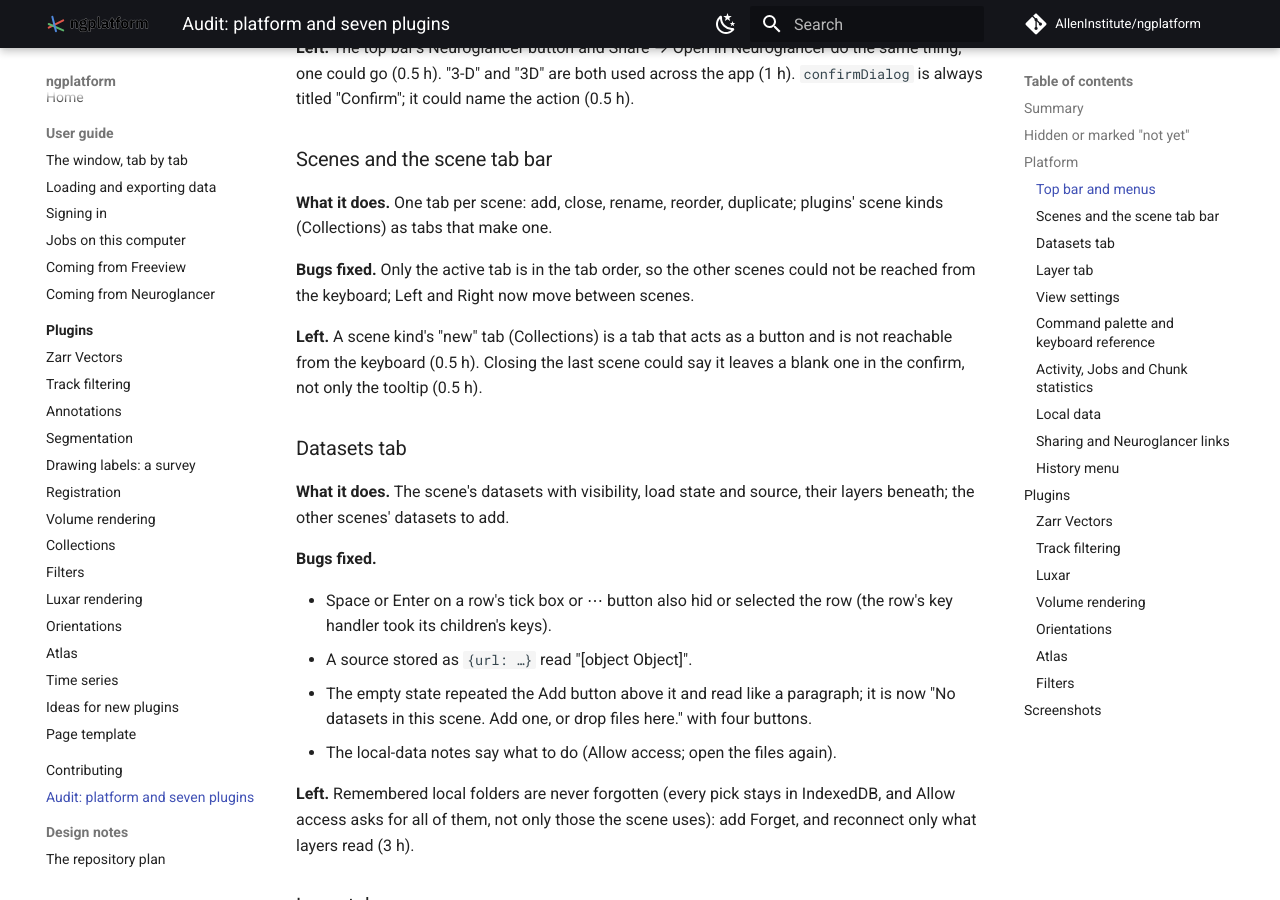
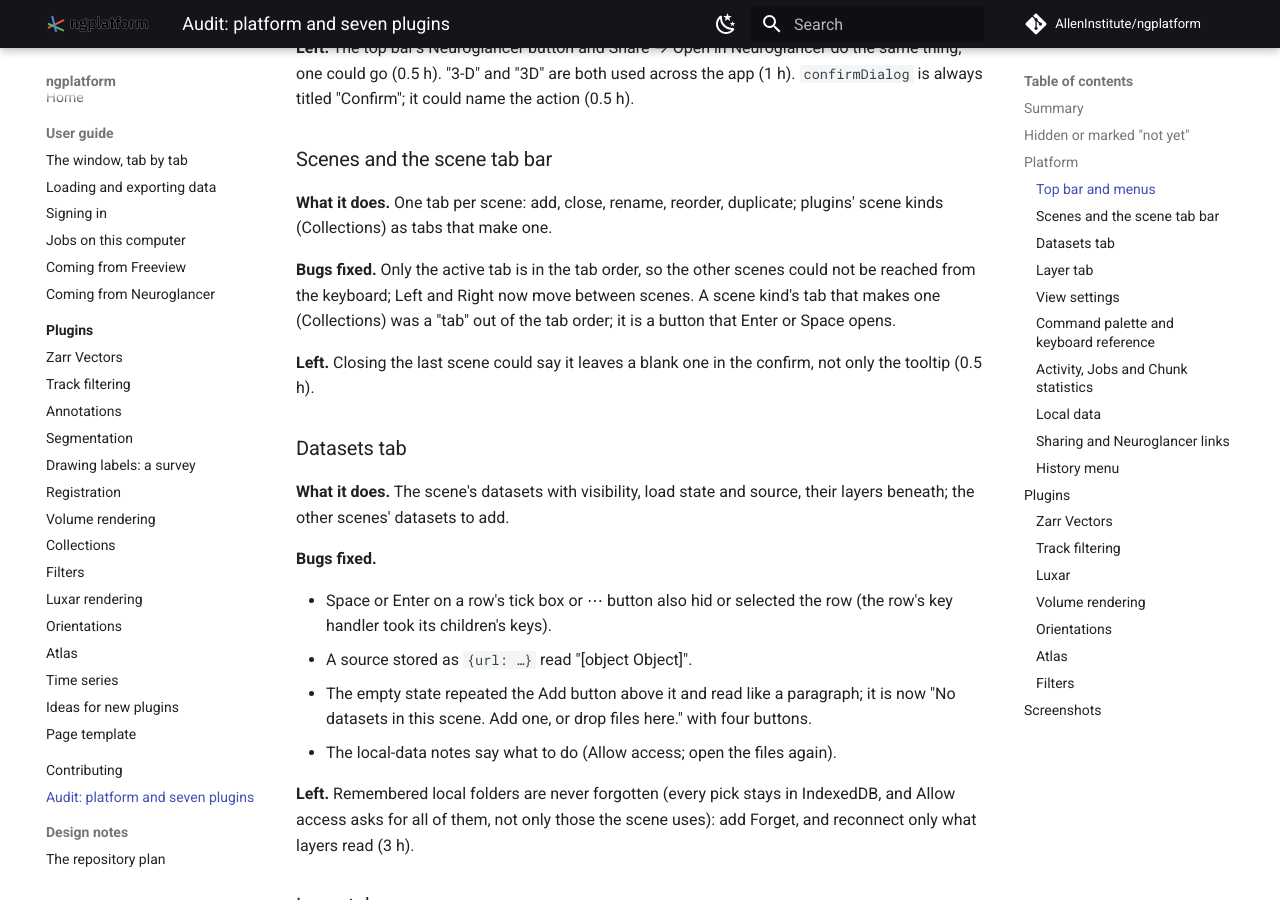
Before and after one commit to AllenInstitute/ngplatform, an MkDocs documentation site: the page built from docs/dev/audit.md, in a window 1280 px wide and 900 px high, scrolled down 2092 px. Built offline with MkDocs 1.6.1 and Material for MkDocs 9.7.7, drawn with Linux system fonts in a browser that asks for light colours; comment, search, counter and statistics services are not loaded; some of the changed text lies outside the part shown.

Commit message:
Scene bar: a plugin's tab that makes a scene (Collections) is a button reachable from the keyboard

```diff
--- a/docs/dev/audit.md
+++ b/docs/dev/audit.md
@@ -20,12 +20,12 @@ hours of work for one person who knows the code.
 | Area | Complete | Fixed here | Left (h) |
 |---|---|---|---|
 | Top bar and menus | 90% | 3 | 2 |
-| Scenes and the scene tab bar | 90% | 1 | 1 |
+| Scenes and the scene tab bar | 90% | 2 | 0.5 |
 | Datasets tab | 90% | 4 | 3 |
 | Layer tab (Source, Render, Segments…) | 85% | 4 | 3 |
 | View settings | 85% | 2 | 1 |
 | Command palette and keyboard reference | 90% | 3 | 1 |
-| Activity, Jobs, Chunk statistics | 85% | 5 | 4 |
+| Activity, Jobs, Chunk statistics | 85% | 5 | 3.5 |
 | Local data (Add → Local, drops) | 85% | 3 | 6 |
 | Sharing and Neuroglancer links | 90% | 0 | 1 |
 | History menu | 95% | 0 | 0.5 |
@@ -80,12 +80,11 @@ duplicate; plugins' scene kinds (Collections) as tabs that make one.
 
 **Bugs fixed.** Only the active tab is in the tab order, so the other
 scenes could not be reached from the keyboard; Left and Right now move
-between scenes.
+between scenes. A scene kind's tab that makes one (Collections) was a
+"tab" out of the tab order; it is a button that Enter or Space opens.
 
-**Left.** A scene kind's "new" tab (Collections) is a tab that acts as a
-button and is not reachable from the keyboard (0.5 h). Closing the last
-scene could say it leaves a blank one in the confirm, not only the
-tooltip (0.5 h).
+**Left.** Closing the last scene could say it leaves a blank one in the
+confirm, not only the tooltip (0.5 h).
 
 ### Datasets tab
 
@@ -187,7 +186,7 @@ and on this computer (the runner), and Neuroglancer's chunk statistics.
 - Shorter empty states ("No jobs running.", "No jobs on this computer
   yet.") and runner note; a failed Convert wait is caught.
 
-**Left.** The Activity tab has no empty state (0.5 h). Job states
+**Left.** Job states
 ("running", "not paired") are lower-case chips (0.5 h). The Jobs tab
 still polls the runner while it is hidden, when paired (1 h). Neuroglancer's
 chunk statistics table shows raw JSON keys (2 h, or leave it as
```
Also changed, not shown: 1 other file.
